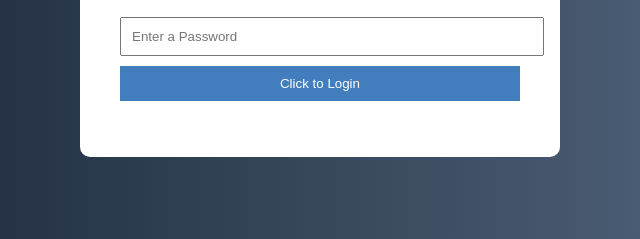
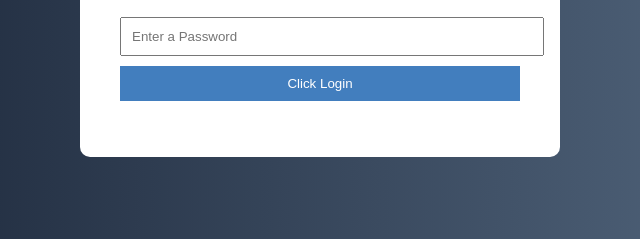
Before and after one commit to NaveenKumar92/TestPush_Login, a plain HTML site: page index.html in a window 1280 px wide. Shown: the part 281-520 px from the top of the page, 320-960 px from the left. Drawn offline with Linux system fonts and the light colour scheme.

Commit message:
resolved and pushed

```diff
--- a/index.html
+++ b/index.html
@@ -14,7 +14,7 @@
       <input type="text" id="username" placeholder="Enter a valid Username" required>
       <input type="password" id="password" placeholder="Enter a Password" required>
 
-      <button type="submit">Click to Login</button>
+      <button type="submit">Click Login</button>
     </form>
 
     <p id="message"></p>
```
